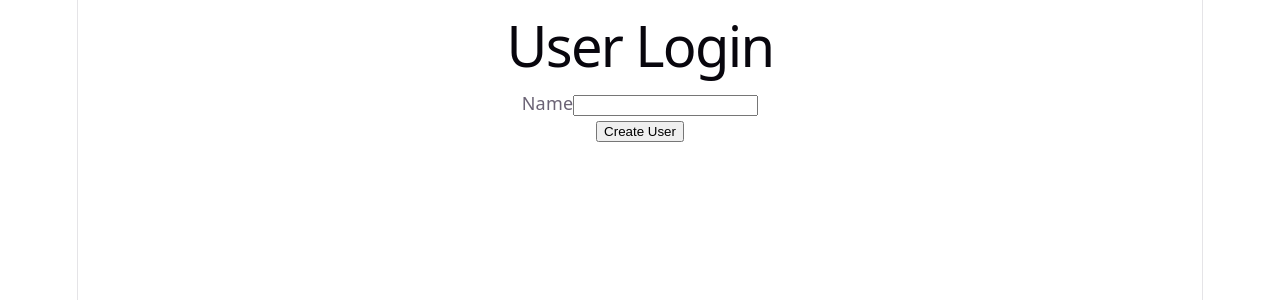
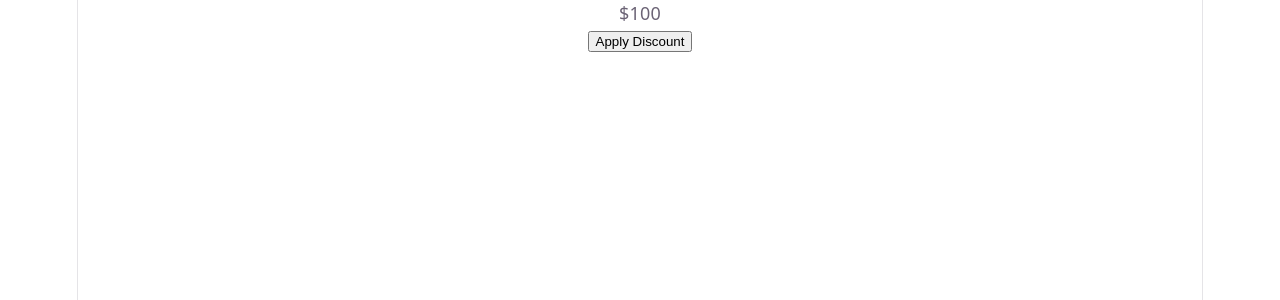
Before and after one commit to jeffreychu0/ITEC305-hw-4-submission, a React (Vite) app: page / in a window 1280 px wide. Shown: the top 300 px of the page. Built offline with nearby package versions, Linux system fonts and the light colour scheme.

Commit message:
Question 2 Submission

```diff
--- a/src/App.jsx
+++ b/src/App.jsx
@@ -30,6 +30,22 @@ function App1() {
     );
 }
 
+// Question Number 2
+function App2() {
+    const [price, setPrice] = useState(100);
+
+    function handlePriceClick() {
+        setPrice(75)
+    }
+
+    return (
+        <div>
+            <p data-testid="price">${price}</p>
+            <button onClick={handlePriceClick}>Apply Discount</button>
+        </div>
+    );
+}
 
 
-export default App1;
+
+export default App2;
```
